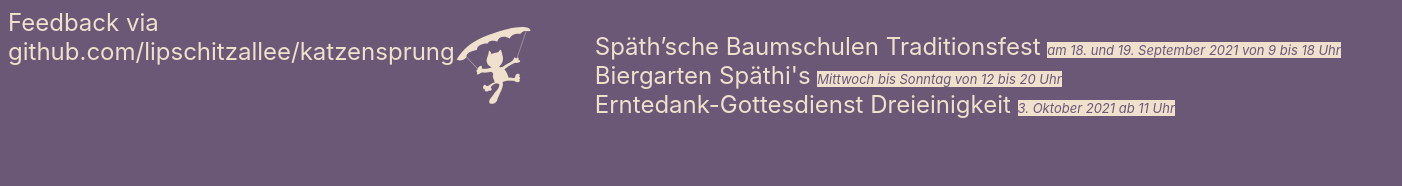
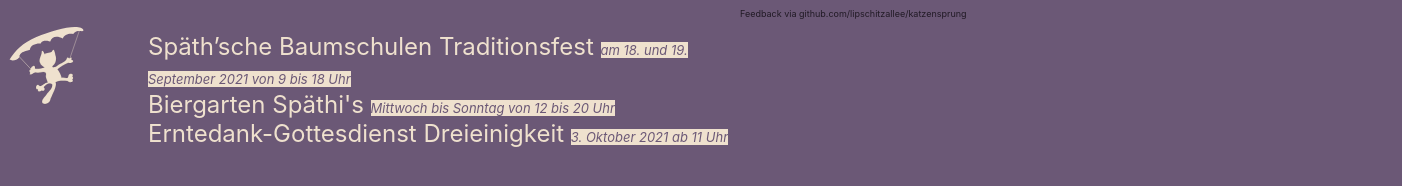
Before and after one commit to lipschitzallee/katzensprung, a plain HTML site: page index.html in a window 1280 px wide. Shown: the whole page, 1402 px wide, since content can reach past the window. Drawn offline with Linux system fonts and the light colour scheme.

Commit message:
Update index.html

```diff
--- a/index.html
+++ b/index.html
@@ -14,9 +14,10 @@
     }
 
     main { display: flex; }
-    main > article { order: 2; min-width: 67%; flex:1; }
-    main > nav     { order: 1; width: 33%; }
+    main > article { order: 2; min-width: 50%; flex:1; }
+    main > nav     { order: 1; max-width: 50%; flex:1; }
     main > aside   { order: 3; width: 0; }
+    main > footer  { order: 4; width: 100%; }
 
     li{list-style: none;}
 
@@ -24,6 +25,11 @@
       background-color: #EFE1CE;
       color: #6B5876;
       font-size: small;
+    }
+
+    footer{
+      color: #211a25;
+      font-size: xx-small;
     }
 
   </style>
```
